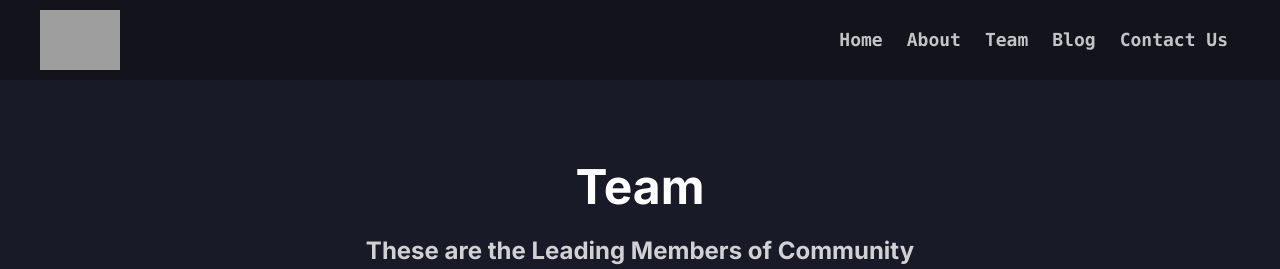
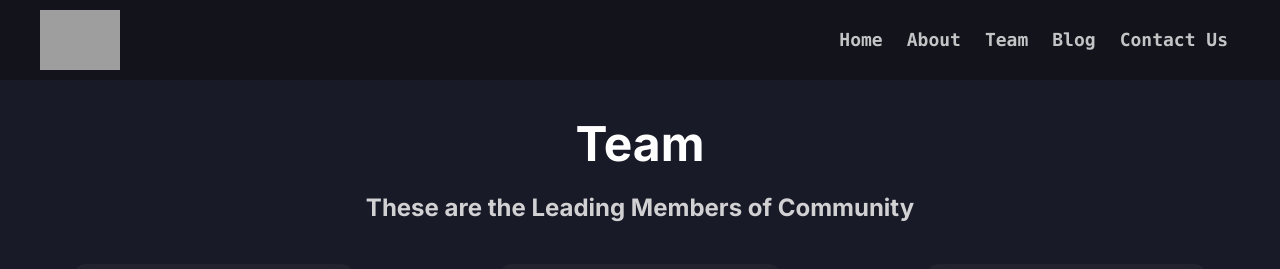
Before and after one commit to Hartaj-Singh-Dev/Hugs4Bugs.tech, a Next.js app: page /team in a window 1280 px wide. Shown: the top 269 px of the page. Built offline with nearby package versions, Linux system fonts and the light colour scheme; grey boxes are pictures that could not be loaded; what @badrap/bar-of-progress would draw is missing.

Commit message:
Team Page Bugs Fixed

```diff
--- a/components/Team/Team.tsx
+++ b/components/Team/Team.tsx
@@ -6,8 +6,8 @@ const Team: React.FC = () => {
   return (
     <>
 
-          <section className="w-full h-[220vh] sm:h-[230vh]  flex flex-col justify-end  bg-[#191a27]">
-              <div className="w-full text-center p-2 ">
+          <section className="w-full min-h-[340vh] sm:h-[230vh]  flex flex-col justify-start  bg-[#191a27]">
+              <div className="w-full mt-28 text-center p-2 ">
                 <h1 className="text-white font-['Inter'] text-5xl font-extrabold">Team</h1>
               </div>
               <div className="w-full text-center  mt-2 mb-4 p-2 sm:mb-0 sm:p-2">
--- a/pages/_app.tsx
+++ b/pages/_app.tsx
@@ -21,7 +21,7 @@ function MyApp({ Component, pageProps , router }: AppProps) {
   return(
     <>
  <Navbar/>
- <AnimatePresence onExitComplete={() => window.scrollTo(0, 0)} exitBeforeEnter initial={false}>
+ <AnimatePresence onExitComplete={() => window.scrollTo({top:0 , behavior:"smooth"})} exitBeforeEnter initial={false}>
   <Component {...pageProps} key={router.pathname}/>
   </AnimatePresence>
   <Footer/>
```
